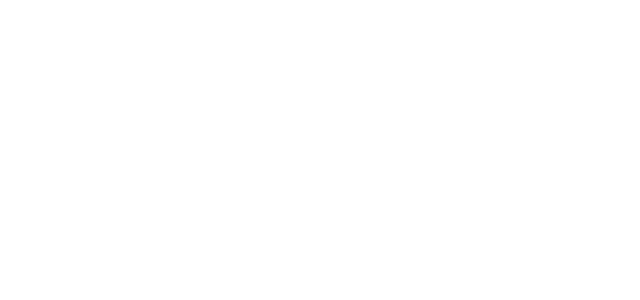
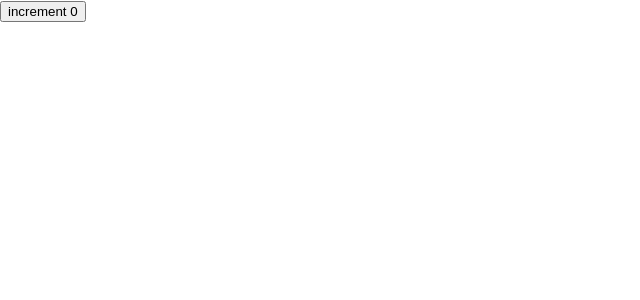
Before and after one commit to lytvynchuklena/apr-react, a React (Create React App) app: page / in a window 1280 px wide. Shown: the top 300 px of the page, without its empty margins (0-640 px from the left). Built offline with nearby package versions, Linux system fonts and the light colour scheme.

Commit message:
const2506

```diff
--- a/src/App.js
+++ b/src/App.js
@@ -1,7 +1,47 @@
+import {useState} from "react";
+
+
 export default function App() {
+
+
+	// let asd = {
+	// 	id: 1,
+	// 	name: 'Ivan',
+	// 	address: {city: 'Lviv', street: 'Svoboda', number: 18}
+	// };
+	// console.log(asd.address);
+	// console.log(asd.address.city);
+	// console.log(asd.street);
+	// console.log(asd.number);
+	//
+	//
+	// let {id, name, address:{city, street, number}} = asd; // id=1 -> name = ivan
+	//
+	// let x = 100;
+	// let y = 200;
+	// let coord = {x, y};
+
+	// function a() {
+	//
+	// }
+	// let b = () => {};
+
+	// let i = 0;
+
+let [i, setI] = useState(0);
+
 	return (
+		// <div>
+		// 	<button onClick={function (){
+		// 		a();
+		// 		b();
+		// 	}}>click me</button>
+		// </div>
 		<div>
-
+			<button onClick={() => {
+				setI(++i);
+				console.log(i);
+			}}> increment {i} </button>
 		</div>
 	);
 }
```
Also changed, not shown: src/components/user/User.js (added, +7 -0 lines).
